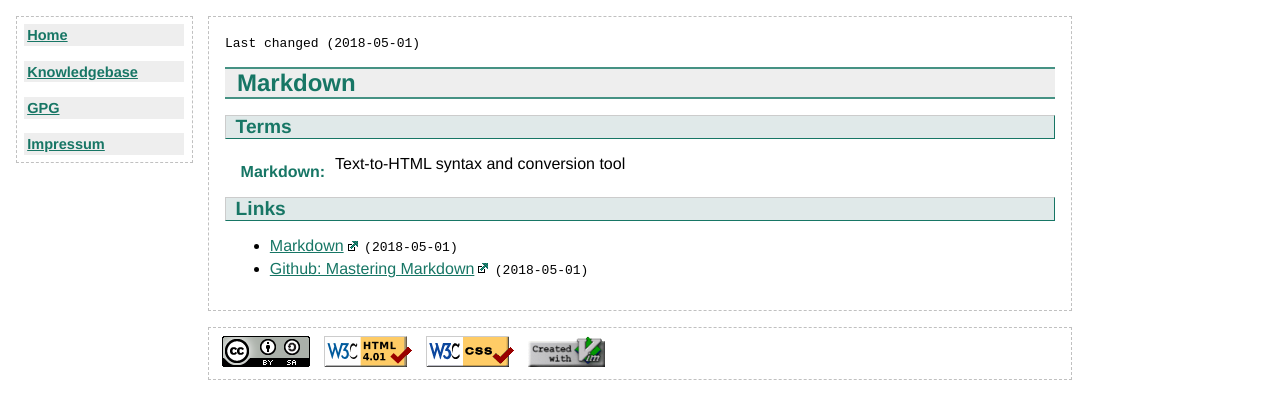
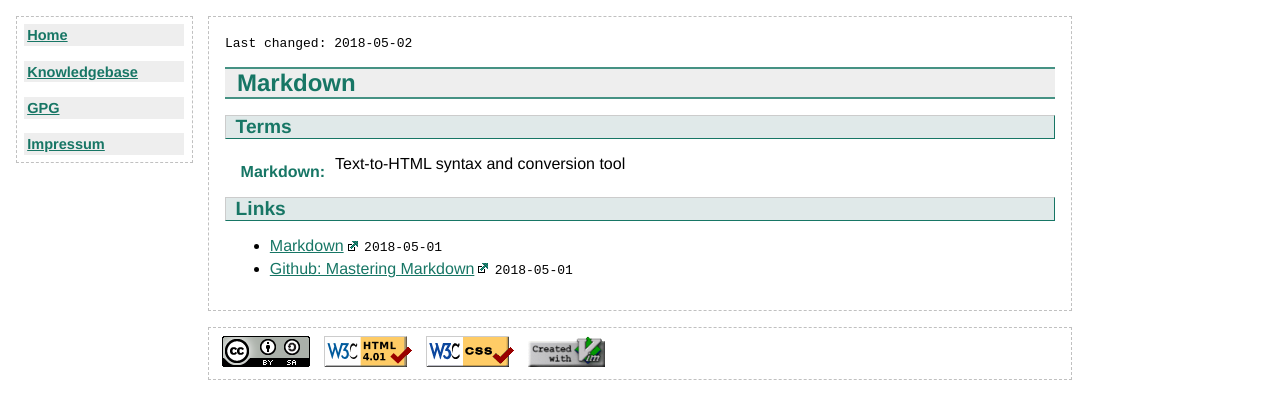
Before and after one commit to flyinggreenfrog/flyinggreenfrog.github.io, a Jekyll site: the page built from knowledgebase/markdown.md, in a window 1280 px wide. Shown: the top 419 px of the page. Built offline with Jekyll 4.4.1, drawn with Linux system fonts in a browser that asks for light colours.

Commit message:
Adjusted usage of time html element.

```diff
--- a/_includes/html.html
+++ b/_includes/html.html
@@ -2,7 +2,7 @@
   <body>
 {% include navigation.html %}
 <div id="content">
-<time>Last changed {{ page.last-changed }}</time>
+<span class="last-changed">Last changed: </span>{{ page.last-changed }}
 <h1>{{ page.title }}</h1>
 {{ content -}}
 </div><!-- content -->
--- a/knowledgebase/markdown.md
+++ b/knowledgebase/markdown.md
@@ -1,6 +1,6 @@
 ---
 title: Markdown
-last-changed: (2018-05-01)
+last-changed: <time>2018-05-02</time>
 knowledgebase: true
 categories: [Linux]
 ---
@@ -11,5 +11,5 @@ Markdown
 
 ## Links
 
-* [Markdown](https://daringfireball.net/projects/markdown) <time>(2018-05-01)</time>
-* [Github: Mastering Markdown](https://guides.github.com/features/mastering-markdown) <time>(2018-05-01)</time>
+* [Markdown](https://daringfireball.net/projects/markdown) <time>2018-05-01</time>
+* [Github: Mastering Markdown](https://guides.github.com/features/mastering-markdown) <time>2018-05-01</time>
--- a/style.css
+++ b/style.css
@@ -69,7 +69,7 @@ dd {
   margin: 0 0 0 110px;
   padding: 0 0 0.5em 0;
 }
-time {
+span.last-changed, time {
    font-family: monospace;
 }
 
```
Also changed, not shown: gpg/index.md (+1 -1 lines), impressum.md (+1 -1 lines), index.md (+1 -1 lines), knowledgebase/index.md (+1 -1 lines).
